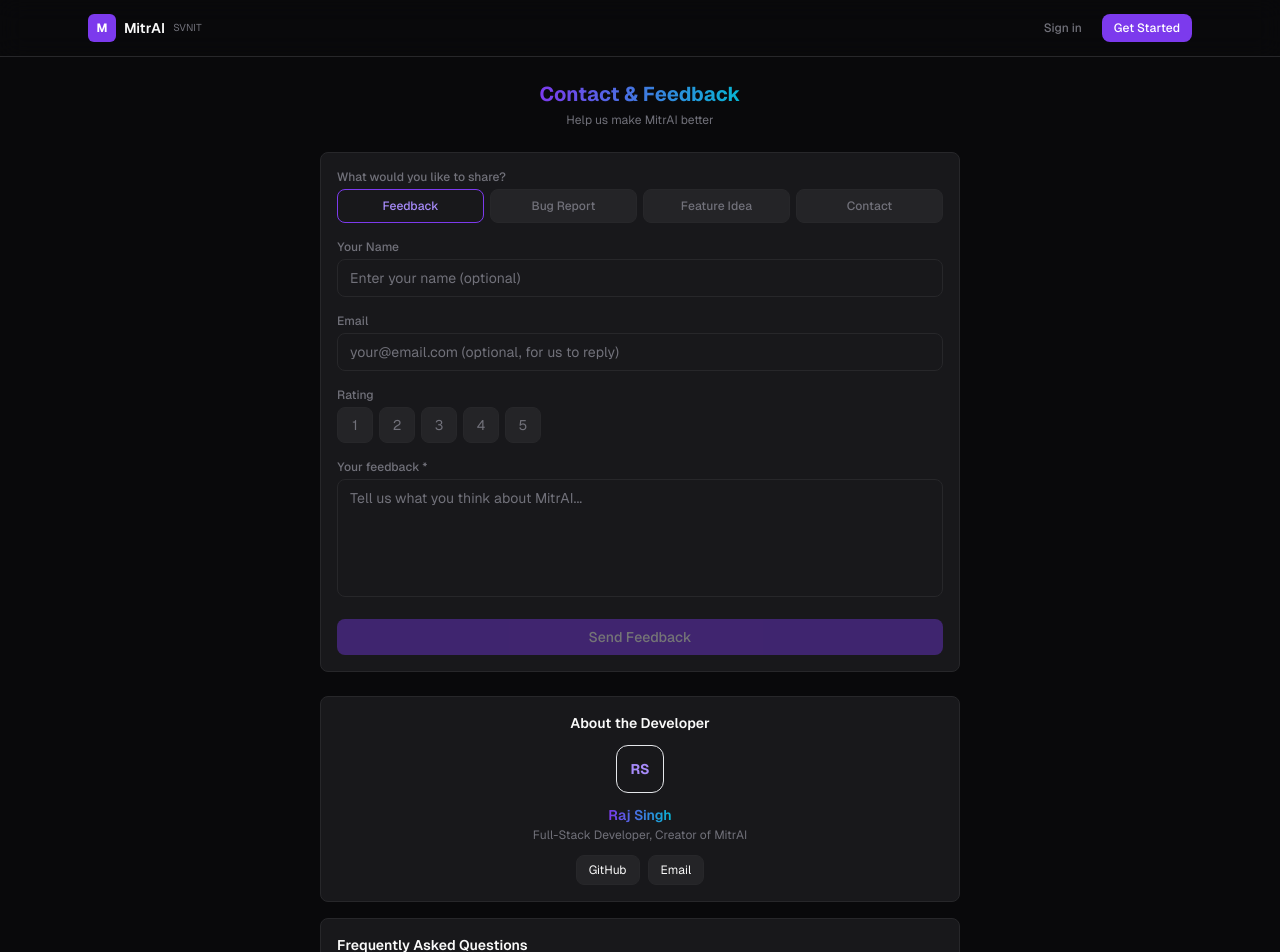
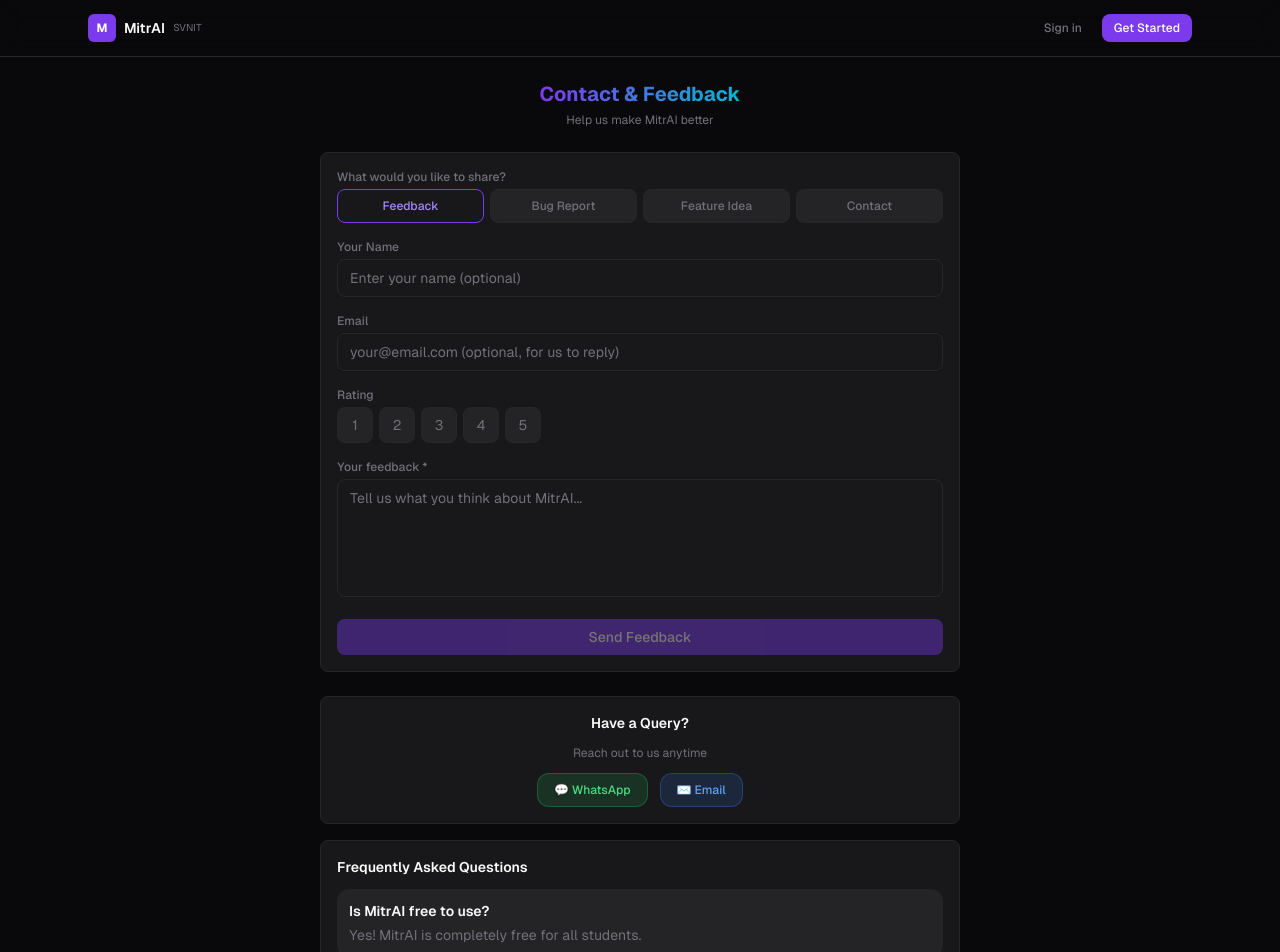
Before and after one commit to Razz0711/MITRAI, a Next.js app: page /feedback in a window 1280 px wide. Shown: the top 952 px of the page. Built offline with nearby package versions, Linux system fonts and the light colour scheme.

Commit message:
Replace About Developer with WhatsApp + Email contact links

```diff
--- a/src/app/feedback/page.tsx
+++ b/src/app/feedback/page.tsx
@@ -201,31 +201,25 @@ export default function FeedbackPage() {
         </button>
       </form>
 
-      {/* Developer Info */}
+      {/* Contact for Queries */}
       <div className="mt-6 card p-4">
-        <h3 className="text-sm font-semibold mb-3 text-center">About the Developer</h3>
-        <div className="flex flex-col items-center text-center">
-          <div className="w-12 h-12 rounded-xl bg-[var(--primary)]/15 border border-[var(--primary)]/25 flex items-center justify-center text-sm font-bold text-[var(--primary-light)] mb-3">
-            RS
-          </div>
-          <h4 className="text-sm font-semibold gradient-text mb-0.5">Raj Singh</h4>
-          <p className="text-xs text-[var(--muted)] mb-3">Full-Stack Developer, Creator of MitrAI</p>
-          <div className="flex flex-wrap gap-2 justify-center">
+        <h3 className="text-sm font-semibold mb-3 text-center">Have a Query?</h3>
+        <p className="text-xs text-[var(--muted)] text-center mb-3">Reach out to us anytime</p>
+        <div className="flex flex-wrap gap-3 justify-center">
           <a
-              href="https://github.com/Razz0711"
+            href="https://wa.me/917061001946?text=Hi%2C%20I%20have%20a%20query%20about%20MitrAI"
             target="_blank"
             rel="noopener noreferrer"
-              className="px-3 py-1.5 rounded-lg bg-white/5 border border-[var(--border)] text-xs hover:bg-white/10 hover:border-[var(--primary)] transition-all"
+            className="flex items-center gap-2 px-4 py-2 rounded-xl bg-green-500/15 border border-green-500/30 text-xs font-medium text-green-400 hover:bg-green-500/25 transition-all"
           >
-              GitHub
+            💬 WhatsApp
           </a>
           <a
-              href="mailto:rajsinghrazz786@gmail.com"
-              className="px-3 py-1.5 rounded-lg bg-white/5 border border-[var(--border)] text-xs hover:bg-white/10 hover:border-[var(--primary)] transition-all"
+            href="mailto:rajsinghrazz786@gmail.com?subject=MitrAI%20Query"
+            className="flex items-center gap-2 px-4 py-2 rounded-xl bg-blue-500/15 border border-blue-500/30 text-xs font-medium text-blue-400 hover:bg-blue-500/25 transition-all"
           >
-              Email
+            ✉️ Email
           </a>
-          </div>
         </div>
       </div>
 
```
Lines whose indentation alone changed are shown as unchanged.
